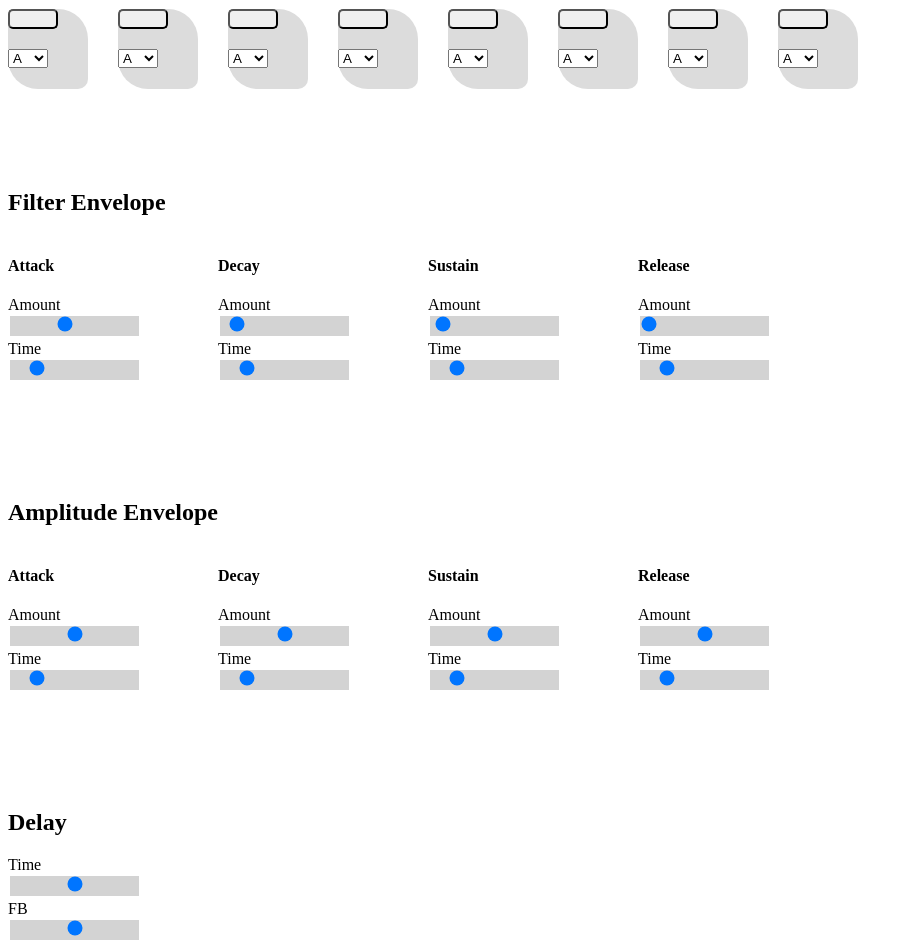
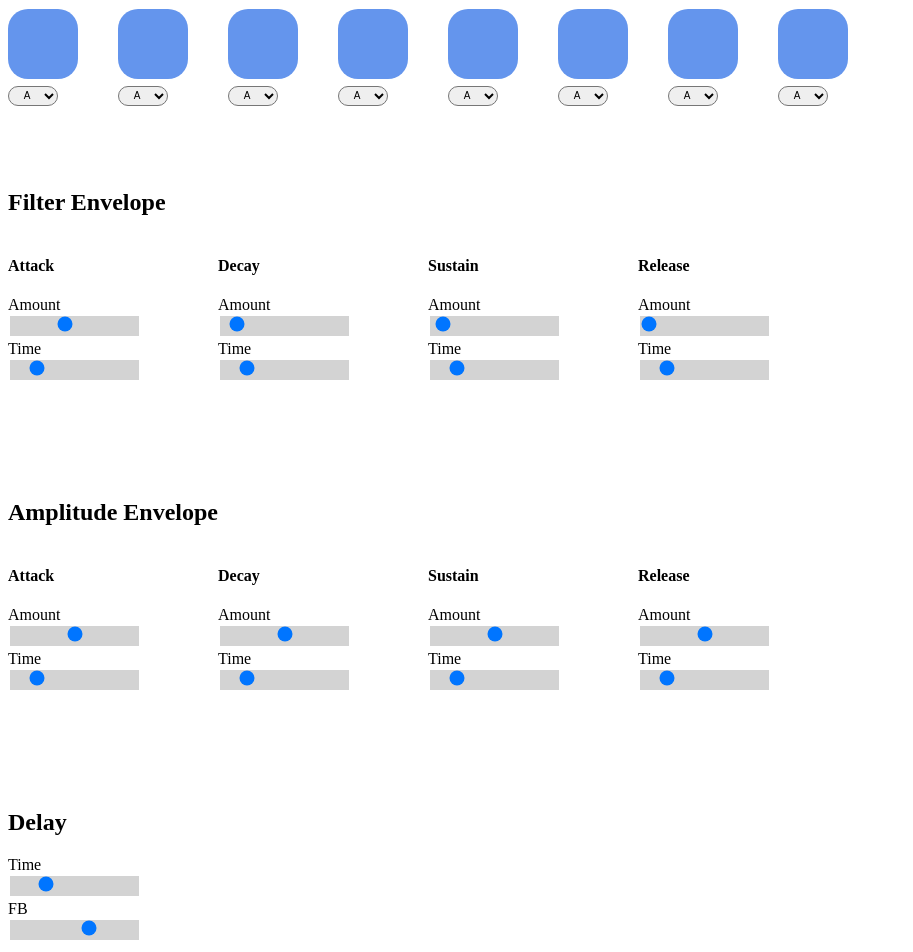
Before and after one commit to swlabrtyr/vue-sequencer, a Vue app: page / in a window 1280 px wide. Shown: the part 684-1636 px from the top of the page, without its empty margins (0-913 px from the left). Built offline with nearby package versions, Linux system fonts and the light colour scheme.

Commit message:
updated delay values in component and store

```diff
--- a/src/components/Delay.vue
+++ b/src/components/Delay.vue
@@ -3,11 +3,11 @@
   <h2>Delay</h2>
   <div id="delayAmnt">
     Time
-    <Slider category="time" v-on:slider-updated="sendValueToEngine"></Slider>
+   <Slider :initVal="0.5" :minimum="0.001" :maximum="2.0" :increment="0.01" id="delayTime" v-on:slider-updated="updateDelayTime"></Slider>
   </div>
   <div id="delayFb">
     FB
-    <Slider category="amnt" v-on:slider-updated="sendValueToEngine"></Slider>
+     <Slider :initVal="0.5" :minimum="0.001" :maximum="0.8" :increment="0.01" id="delayFB" v-on:slider-updated="updateDelayFB"></Slider>
   </div>
 </div>
 </template>
@@ -19,16 +19,12 @@ export default {
     Slider
   },
 
-  data() {
-    return {
-      sliderID: "",
-      sliderVal: 0.0
-    };
-  },
-
   methods: {
-    sendValueToEngine: function(sliderData) {
-      this.$store.commit("updateDelay", sliderData);
+    updateDelayTime: function(sliderData) {
+      this.$store.commit("setDelayTime", sliderData);
+    },
+    updateDelayFB: function(sliderData) {
+      this.$store.commit("setDelayFB", sliderData);
     }
   }
 };
--- a/src/components/Trigger.vue
+++ b/src/components/Trigger.vue
@@ -1,7 +1,7 @@
 <template>
-    <div class="unArmed" :class="{armed: note.isArmed, scheduled: note.scheduled}">
-      <button ref=trigger @click=armNote()>{{ note.isArmed ? "Armed" : ""}}</button>
-      <div>
+  <div class="trigger">
+<div class="unArmed" @click=armNote() :class="{armed: note.isArmed, scheduled: note.scheduled}">
+</div>
 <select id="pitch" v-model="note.pitch" @change="setPitch()">
   <option value=52>E</option>
   <option value=53>F</option>
@@ -16,7 +16,6 @@
   <option value=62>D</option>
   <option value=63>Eb</option>
 </select>
-      </div>
 </div>
 </template>
 
@@ -40,32 +39,41 @@ export default {
 
 <style scoped>
 .unArmed {
-  border-radius: 10px 30px 10px 30px;
+    border-radius: 20px;
     display: grid;
-  width: 80px;
-  height: 80px;
-  background-color: gainsboro;
+    width: 70px;
+    height: 70px;
+    background-color: cornflowerblue;
     color: papayawhip;
 }
 .armed {
-  border-radius: 20px 30px 30px 40px;
+    ®order-radius: 20px;
     display: grid;
-  width: 80px;
-  height: 80px;
-  background-color: royalblue;
+    width: 65px;
+    height: 65px;
+    background-color: lavenderblush;
     color: powderblue;
 }
 .scheduled {
+    width: 60px;
+    height: 60px;
     border-radius: 50%;
     display: grid;
-  background-color: gray;
+    background-color: skyblue;
     color: grey;
 }
-button {
+select {
     width: 50px;
     height: 20px;
-  border-radius: 5px;
+    border-radius: 15px;
+    margin-top: 7px;
     text-align: center;
     font-size: 10px;
 }
+.trigger {
+    height: 90px;
+    width: 90px;
+    align-items: center;
+    justify-content: center;
+}
 </style>
--- a/src/store/store.js
+++ b/src/store/store.js
@@ -108,11 +108,11 @@ export const store = new Vuex.Store({
         }
       });
     },
-    updateDelay(state, sliderData) {
-      console.log("delay data: ", sliderData);
-      if (sliderData.type === "time") {
-        return state.delayTime = sliderData.val;
-      } else return state.delayFB = sliderData.val;
+    setDelayTime(state, data) {
+      return state.delayTime = data.val;
+    },
+    setDelayFB(state, data) {
+      return state.delayFB = data.val;
     },
     setPitch(state, noteData) {
       state.notes.map(note => {
```
Lines whose indentation alone changed are shown as unchanged.
